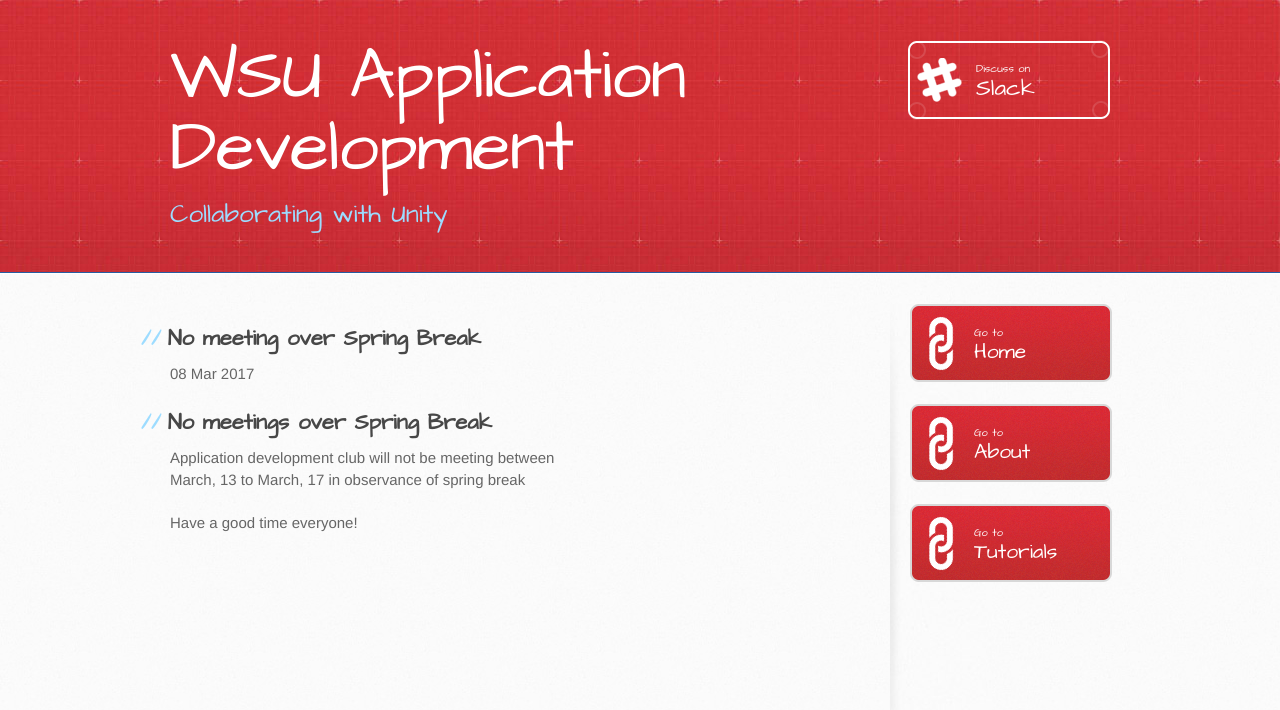
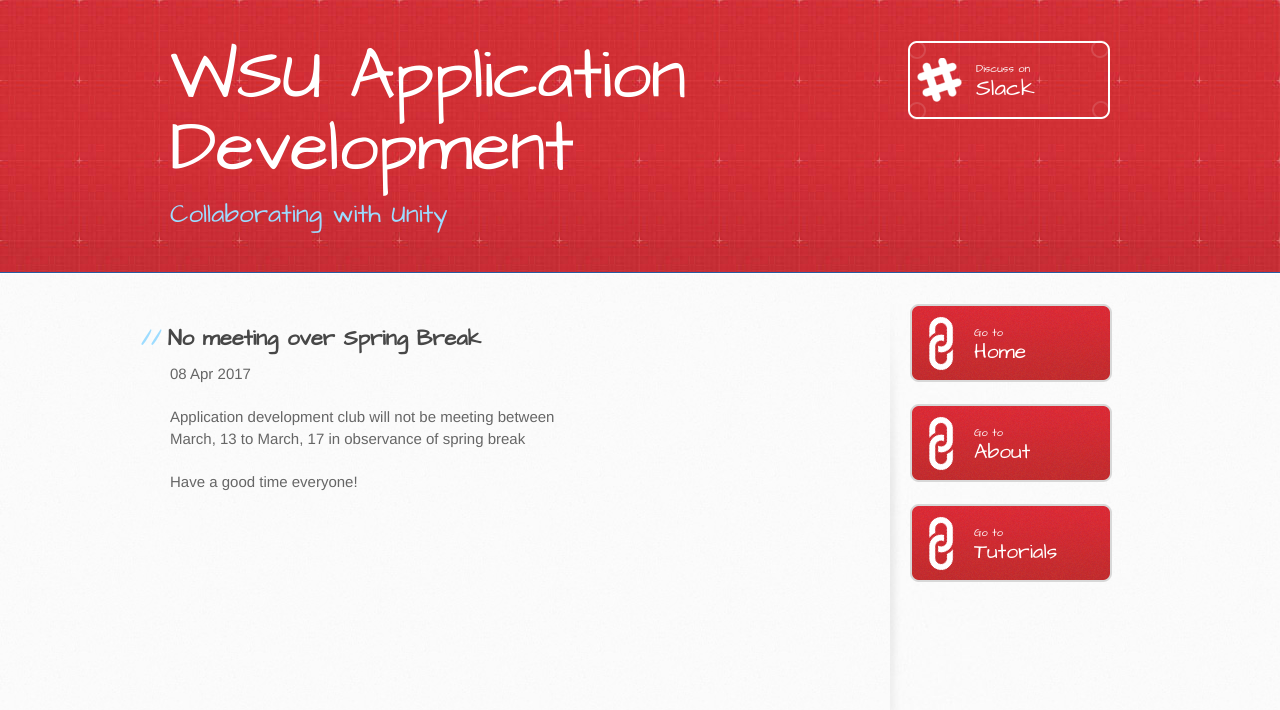
Before and after one commit to enviele/Ace-Cassidy.github.io, a Jekyll site: the page built from _posts/2017-03-08-no-meeting.markdown, in a window 1280 px wide. Shown: the top 710 px of the page. Built offline with Jekyll 4.4.1, drawn with Linux system fonts in a browser that asks for light colours.

Commit message:
fixing post about spring break

```diff
--- a/_posts/2017-03-08-no-meeting.markdown
+++ b/_posts/2017-03-08-no-meeting.markdown
@@ -1,11 +1,10 @@
 ---
 layout: post
 title:  "No meeting over Spring Break"
-date:   2017-03-08 14:30:56
+date:   2017-04-08 14:30:56
 categories: website
 ---
 
-<h2>No meetings over Spring Break</h2>
 <p>
 Application development club will not be meeting between<br>
 March, 13 to March, 17 in observance of spring break
```
